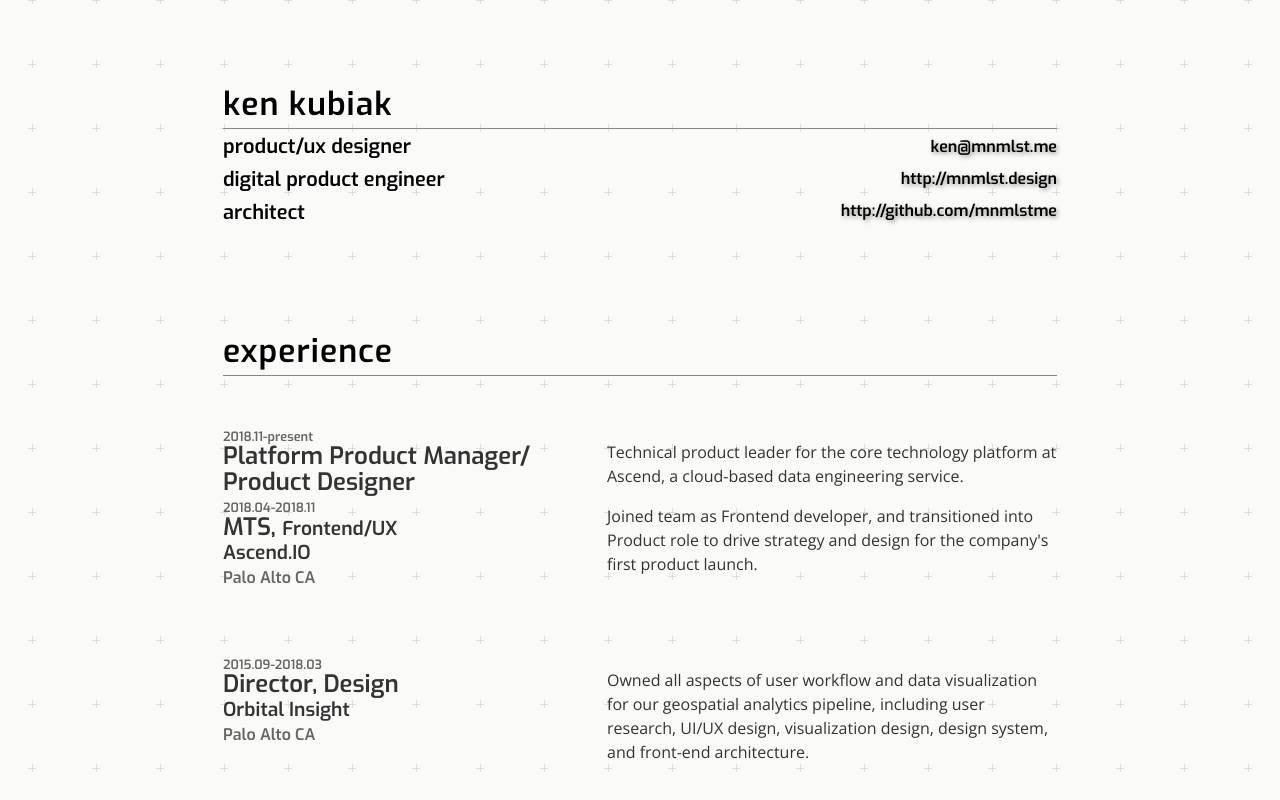
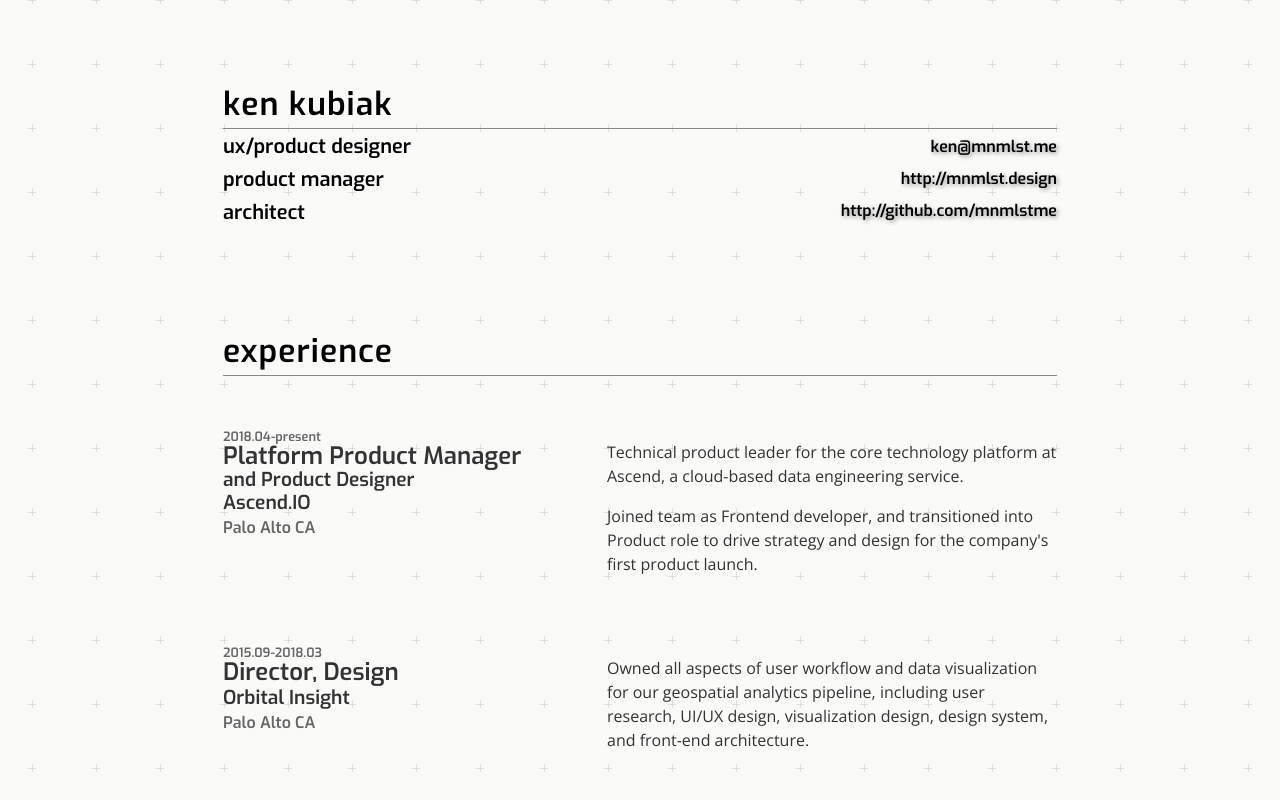
Before and after one commit to mnmlstme/mnmlst-design, a plain HTML site: page kek.html in a window 1280 px wide. Shown: the top 800 px of the page. Drawn offline with nearby package versions, Linux system fonts and the light colour scheme.

Commit message:
cleanup summary phrases

```diff
--- a/kek.html
+++ b/kek.html
@@ -24,8 +24,8 @@
         <section id="kek">
           <h1>Ken Kubiak</h1>
             <aside class="meta" id="summary">
-              <h3>Product/UX Designer</h3>
-              <h3>Digital Product Engineer</h3>
+              <h3>UX/Product Designer</h3>
+              <h3>Product Manager</h3>
               <h3>Architect</h3>
             </aside>
             <address><a href="mailto:ken@mnmlst.me">ken@mnmlst.me</a></address>
@@ -37,10 +37,8 @@
 
         <div class="position">
             <div class="meta">
-                <div class="date">2018.11-present</div>
-                <div class="title">Platform Product Manager/ Product Designer</div>
-                <div class="date">2018.04-2018.11</div>
-                <div class="title">MTS, <small>Frontend/UX</small></div>
+                <div class="date">2018.04-present</div>
+                <div class="title">Platform Product Manager <small>and Product Designer</small></div>
               <div class="location">
                 Ascend.IO
               </div>
@@ -133,7 +131,7 @@
         <div class="position">
           <div class="meta">
             <div class="date">2008.05-2011.04</div>
-            <div class="title">Senior Associate</div>
+            <div class="title">Senior Associate <small>and Architect</small></div>
             <div class="location">Bartos Architecture</div>
             <div class="city">San Mateo CA</div>
           </div>
```
